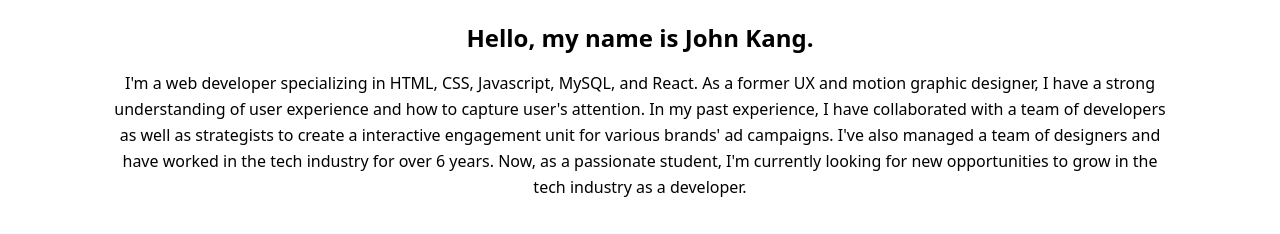
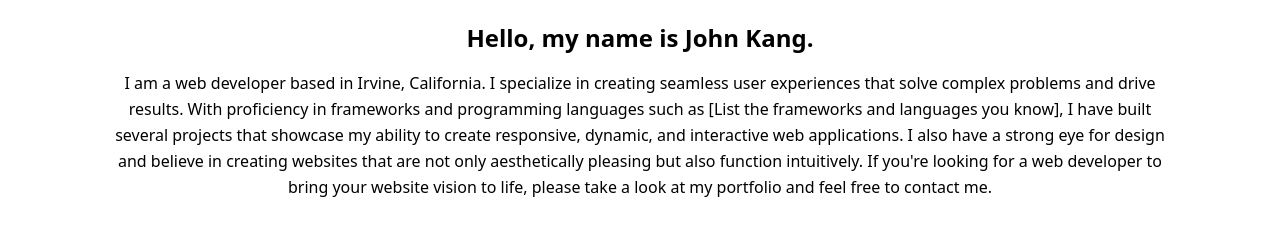
Before and after one commit to JYK33/Porfolio2.0, a React (Vite) app: page / in a window 1280 px wide. Shown: the part 1188-1422 px from the top of the page. Built offline with nearby package versions, Linux system fonts and the light colour scheme.

Commit message:
trying to deploy

```diff
--- a/src/App.jsx
+++ b/src/App.jsx
@@ -1,25 +1,34 @@
-import { useState } from 'react'
-import Sidenav from './components/Sidenav'
-import Main from './components/Main'
-import Work from './components/Work'
-import Projects from './components/Projects'
-import Contact from './components/Contact'
-import About from './components/About'
-
+import { useState } from "react";
+import Sidenav from "./components/Sidenav";
+import Main from "./components/Main";
+import Work from "./components/Work";
+import Projects from "./components/Projects";
+import Contact from "./components/Contact";
+import About from "./components/About";
 
 function App() {
-
-
   return (
     <div>
-      <Sidenav/>
-      <Main/>
-      <About/>
-      <Work/>
-      <Projects/>
-      <Contact/>
+      <div>
+        <Sidenav />
+      </div>
+      <div>
+        <Main />
+      </div>
+      <div>
+        <About />
+      </div>
+      <div>
+        <Work />
+      </div>
+      <div>
+        <Projects />
+      </div>
+      <div>
+        <Contact />
+      </div>
     </div>
-  )
+  );
 }
 
-export default App
+export default App;
--- a/src/components/About.jsx
+++ b/src/components/About.jsx
@@ -24,15 +24,17 @@
           </h2>
 
           <p className="text-black mb-9 mx-28 text-base leading-relaxed text-center">
-            I'm a web developer specializing in HTML, CSS, Javascript, MySQL,
-            and React. As a former UX and motion graphic designer, I have a
-            strong understanding of user experience and how to capture user's
-            attention. In my past experience, I have collaborated with a team of
-            developers as well as strategists to create a interactive engagement
-            unit for various brands' ad campaigns. I've also managed a team of
-            designers and have worked in the tech industry for over 6 years.
-            Now, as a passionate student, I'm currently looking for new
-            opportunities to grow in the tech industry as a developer.
+            I am a web developer based in Irvine, California. I
+            specialize in creating seamless user experiences that solve complex
+            problems and drive results. With proficiency in frameworks and
+            programming languages such as [List the frameworks and languages you
+            know], I have built several projects that showcase my ability to
+            create responsive, dynamic, and interactive web applications. I also
+            have a strong eye for design and believe in creating websites that
+            are not only aesthetically pleasing but also function intuitively.
+            If you're looking for a web developer to bring your website vision
+            to life, please take a look at my portfolio and feel free to contact
+            me.
           </p>
 
           <div className="flex justify-center">
```
